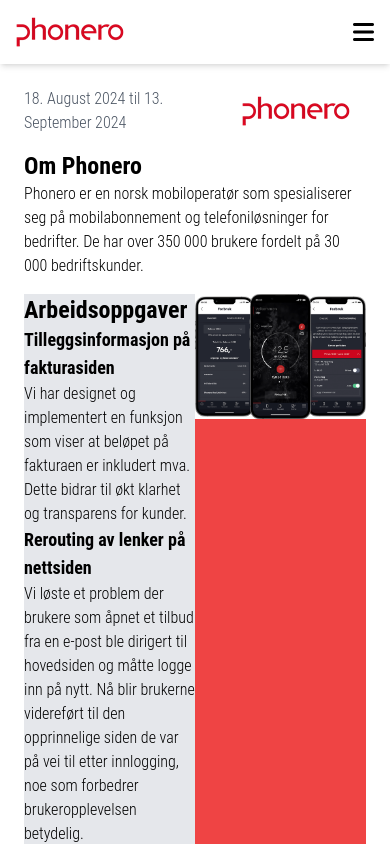
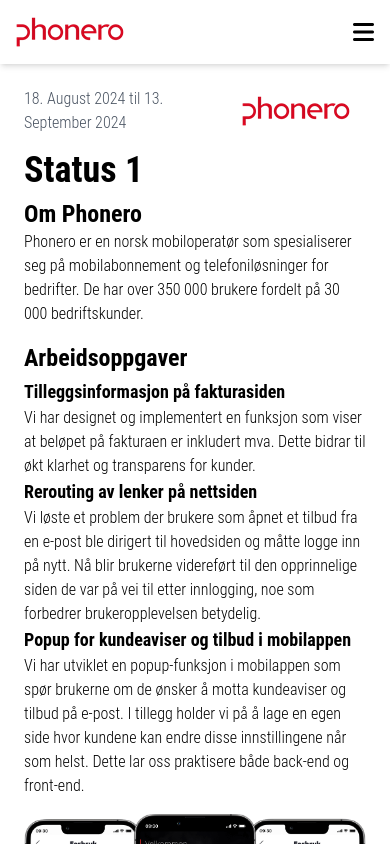
Before and after one commit to thevithach/PhoneroPraksis, a React (Vite) app: page /Phonero/Status/1 in a window 390 px wide. Shown: the top 844 px of the page. Built offline with nearby package versions, Linux system fonts and the light colour scheme.

Commit message:
Responsiv endring for mobil på status 1

```diff
--- a/src/Pages/Phonero_Status_1.tsx
+++ b/src/Pages/Phonero_Status_1.tsx
@@ -12,9 +12,11 @@
             </span>
           </div>
         </div>
-        <img src={phonero} className="object-fit  p-4" />
+        <img src={phonero} className="object-fit p-4" />
       </div>
       <div className="p-2">
+        <h1 className="font-semibold text-4xl pb-2">Status 1</h1>
+
         <h2 className="text-2xl font-semibold">Om Phonero</h2>
         {/* Litt om phonero her */}
         <p>
@@ -22,9 +24,9 @@
           mobilabonnement og telefoniløsninger for bedrifter. De har over 350
           000 brukere fordelt på 30 000 bedriftskunder.
         </p>
-        <div className="flex py-4">
-          <div className="w-1/2 bg-gray-200">
-            <h2 className="text-2xl font-semibold ">Arbeidsoppgaver</h2>
+        <div className="flex py-4 gap-4 md:flex-row flex-col">
+          <div className="md:w-1/2 w-full">
+            <h2 className="text-2xl font-semibold pb-1">Arbeidsoppgaver</h2>
             {/* Arbeidsoppgaver beskrivelse her */}
             <h2 className="text-lg font-bold">
               Tilleggsinformasjon på fakturasiden
@@ -50,10 +52,11 @@
               Vi har utviklet en popup-funksjon i mobilappen som spør brukerne
               om de ønsker å motta kundeaviser og tilbud på e-post. I tillegg
               holder vi på å lage en egen side hvor kundene kan endre disse
-              innstillingene når som helst.
+              innstillingene når som helst. Dette lar oss praktisere både
+              back-end og front-end.
             </p>
           </div>
-          <div className="w-1/2 bg-red-500">
+          <div className="md:w-1/2 w-full">
             <img src={phoneroPhoneView} className="object-fit" />
           </div>
         </div>
```
